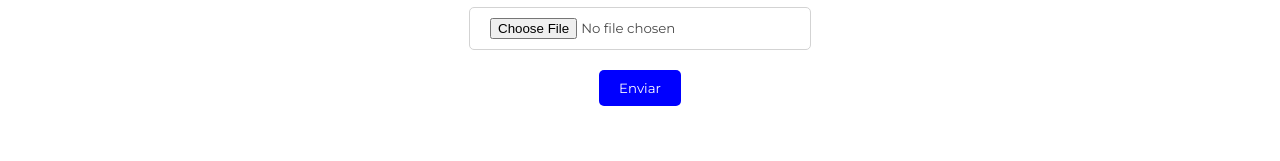
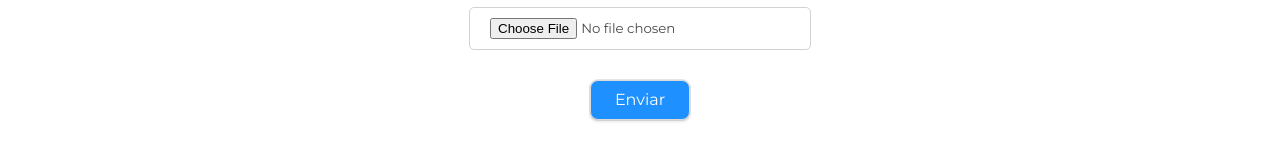
Before and after one commit to rodrigoandresd/CV_reader, an Angular app in the folder talanreader-web/: page /upload in a window 1280 px wide. Shown: the part 415-576 px from the top of the page. Built offline with nearby package versions, Linux system fonts and the light colour scheme.

Commit message:
button fixed

```diff
--- a/talanreader-web/src/app/upload/upload.component.html
+++ b/talanreader-web/src/app/upload/upload.component.html
@@ -8,6 +8,6 @@
         <input type="file" (change)="getFile($event)">
     </div>
     <div>
-        <button (click)="sendFile()">Enviar</button>
+        <button class="button" (click)="sendFile()">Enviar</button>
     </div>
 </div>
--- a/talanreader-web/src/app/upload/upload.component.scss
+++ b/talanreader-web/src/app/upload/upload.component.scss
@@ -33,13 +33,21 @@ h1 {
         cursor: pointer;
     }
 
-    button {
-        padding: 10px 20px;
-        background-color: blue;
-        color: white;
-        border-radius: 5px;
-        border: none;
-        cursor: pointer;
-        margin-top: 20px;
+}
+
+button.button {
+    margin-top: 30px;
+    background-color: dodgerblue;
+    color: white;
+    padding: 1em 1.5em;
+    border-radius: 0.5em;
+    box-shadow: 0 2px 3px rgba(10, 10, 10, 0.1), 0 0 0 1px rgba(10, 10, 10, 0.1);
+    font-size: 1em;
+    cursor: pointer;
+    transition: all 0.15s ease-in-out;
+
+    &:hover {
+      transform: translateY(-2px);
+      box-shadow: 0 4px 6px rgba(10, 10, 10, 0.1), 0 0 0 1px rgba(10, 10, 10, 0.1);
     }
-}
+  }
```
